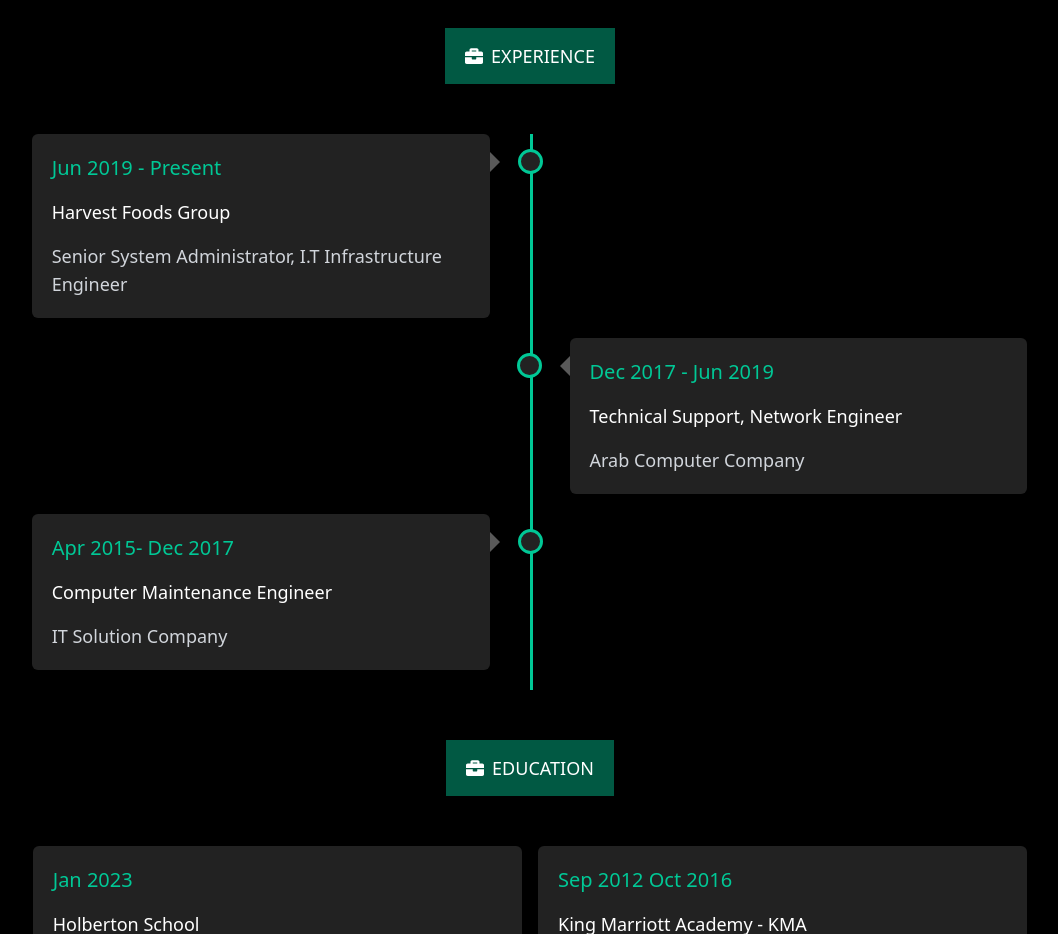
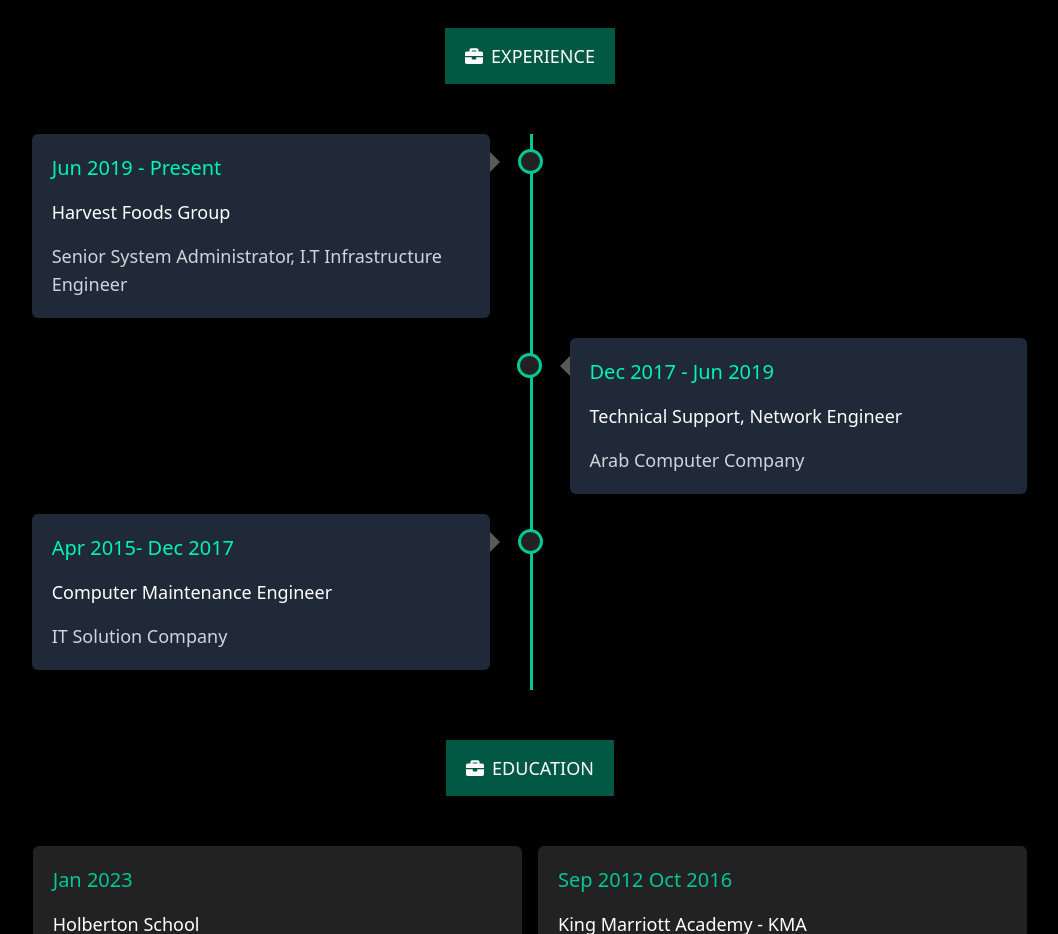
Before and after one commit to mahmoudramy93/portfolio, a Next.js app: page /about in a window 1280 px wide. Shown: the part 1100-2034 px from the top of the page, without its empty margins (110-1168 px from the left). Built offline with nearby package versions, Linux system fonts and the light colour scheme.

Commit message:
update light mode

```diff
--- a/package.json
+++ b/package.json
@@ -19,6 +19,7 @@
     "uuid": "^10.0.0"
   },
   "devDependencies": {
+    "@types/node": "22.5.5",
     "@types/react": "^18",
     "@types/uuid": "^10.0.0",
     "eslint": "^8",
--- a/src/components/aboutSections/MyResume.tsx
+++ b/src/components/aboutSections/MyResume.tsx
@@ -17,8 +17,8 @@
           <div className="after:-right[13px] relative left-0 w-full bg-inherit
            pb-5 pl-10 md:pl-0 pr-10 pt-0
            before:absolute before:left-[30px] before:top-[18px] before:border-b-[10px] before:border-l-0 before:border-r-[10px] before:border-t-[10px] before:border-transparent before:border-r-[#595959] before:content-[''] after:absolute after:-left-[11px] after:top-[15px] after:z-10 after:h-[25px] after:w-[25px] after:rounded-full after:border-[3px] after:border-tealGreen after:bg-darkGray after:content-[''] md:w-1/2 md:before:left-auto md:before:right-[30px] md:before:border-l-[10px] md:before:border-r-0 md:before:border-l-[#595959] md:after:-right-[13px] md:after:left-auto">
-            <div className="flex flex-col gap-4 p-5 rounded-md bg-darkGray">
-              <p className="text-xl text-tealGreen">Jun 2019 - Present</p>
+            <div className="flex flex-col gap-4 p-5 bg-gray-800 rounded-md dark:bg-darkGray">
+              <p className="text-xl text-lightTealGreen dark:text-tealGreen">Jun 2019 - Present</p>
               <h4 className="text-lg font-normal text-white">
                 Harvest Foods Group
               </h4>
@@ -31,8 +31,8 @@
           {/* right */}
           <div className="relative left-0 w-full bg-inherit pb-5
           pl-10 pr-10 md:pr-0 pt-0 before:absolute before:left-[30px] before:top-[18px] before:border-b-[10px] before:border-l-0 before:border-r-[10px] before:border-t-[10px] before:border-transparent before:border-r-[#595959] before:content-[''] after:absolute after:-left-[13px] after:top-[15px] after:z-10 after:h-[25px] after:w-[25px] after:rounded-full after:border-[3px] after:border-tealGreen after:bg-darkGray after:content-[''] md:left-1/2 md:w-1/2">
-            <div className="flex flex-col gap-4 p-5 rounded-md bg-darkGray">
-              <p className="text-xl text-tealGreen">Dec 2017 - Jun 2019</p>
+            <div className="flex flex-col gap-4 p-5 bg-gray-800 rounded-md dark:bg-darkGray">
+            <p className="text-xl text-lightTealGreen dark:text-tealGreen">Dec 2017 - Jun 2019</p>
               <h4 className="text-lg font-normal text-white">
                 Technical Support, Network Engineer
               </h4>
@@ -44,8 +44,8 @@
           <div className="after:-right[13px] relative left-0 w-full bg-inherit
            pb-5 pl-10 md:pl-0 pr-10 pt-0
            before:absolute before:left-[30px] before:top-[18px] before:border-b-[10px] before:border-l-0 before:border-r-[10px] before:border-t-[10px] before:border-transparent before:border-r-[#595959] before:content-[''] after:absolute after:-left-[11px] after:top-[15px] after:z-10 after:h-[25px] after:w-[25px] after:rounded-full after:border-[3px] after:border-tealGreen after:bg-darkGray after:content-[''] md:w-1/2 md:before:left-auto md:before:right-[30px] md:before:border-l-[10px] md:before:border-r-0 md:before:border-l-[#595959] md:after:-right-[13px] md:after:left-auto">
-            <div className="flex flex-col gap-4 p-5 rounded-md bg-darkGray">
-              <p className="text-xl text-tealGreen">Apr 2015- Dec 2017</p>
+            <div className="flex flex-col gap-4 p-5 bg-gray-800 rounded-md dark:bg-darkGray">
+            <p className="text-xl text-lightTealGreen dark:text-tealGreen">Apr 2015- Dec 2017</p>
               <h4 className="text-lg font-normal text-white">
                 Computer Maintenance Engineer
               </h4>
```
Also changed, not shown: 2 other files (tests, documents, lock files or other folders).
